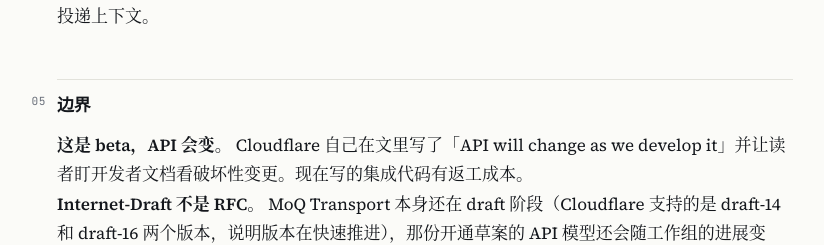
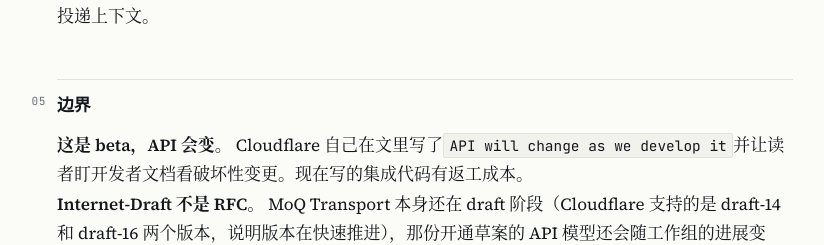
Before and after one commit to EleaZeno/EleaZeno.github.io, an Astro site: page /posts/2026-08-03-moq-relay-provisioning in a window 1280 px wide. Shown: the part 3880-4125 px from the top of the page, without its empty margins (239-1063 px from the left). Built offline with nearby package versions, Linux system fonts and the light colour scheme; Astro itself is replaced by a stand-in of ours; some packages are replaced by stand-ins of ours.

Commit message:
fix(moq): 引号里的 change 被误链到「找零」词条
自动 wikilink 把英文引文 API will change as we develop it 里的 change
匹配到了比特币「找零」的 alias。改用行内代码包裹（linker 跳过 code
元素），既避免误链也更符合引用 API 原话的排版。

```diff
--- a/src/content/posts/2026-08-03-moq-relay-provisioning.md
+++ b/src/content/posts/2026-08-03-moq-relay-provisioning.md
@@ -143,7 +143,7 @@
 
 ## 边界
 
-**这是 beta，API 会变**。 Cloudflare 自己在文里写了「API will change as we develop it」并让读者盯开发者文档看破坏性变更。现在写的集成代码有返工成本。
+**这是 beta，API 会变**。 Cloudflare 自己在文里写了`API will change as we develop it`并让读者盯开发者文档看破坏性变更。现在写的集成代码有返工成本。
 
 **Internet-Draft 不是 RFC**。 MoQ Transport 本身还在 draft 阶段（Cloudflare 支持的是 draft-14 和 draft-16 两个版本，说明版本在快速推进），那份开通草案的 API 模型还会随工作组的进展变化。押注在草案上的人需要接受这一点。
 
```
